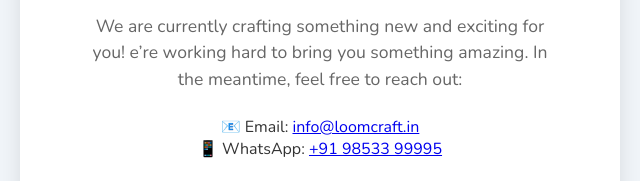
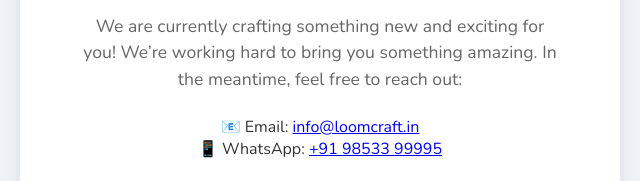
Before and after one commit to LoomCraft/LoomCraft, a plain HTML site: page index.html in a window 1280 px wide. Shown: the part 511-692 px from the top of the page, 320-960 px from the left. Drawn offline with nearby package versions, Linux system fonts and the light colour scheme.

Commit message:
Update index.html

```diff
--- a/index.html
+++ b/index.html
@@ -130,7 +130,7 @@
             <h1>Website Under Development</h1>
 
             <p>We are currently crafting something new and exciting for you!
-e’re working hard to bring you something amazing. In the meantime, feel free to reach out:</p>
+We’re working hard to bring you something amazing. In the meantime, feel free to reach out:</p>
     <div class="contact">
       📧 Email: <a href="mailto:info@loomcraft.in">info@loomcraft.in</a><br>
       📱 WhatsApp: <a href="https://wa.me/919853399995">+91 98533 99995</a>
```
